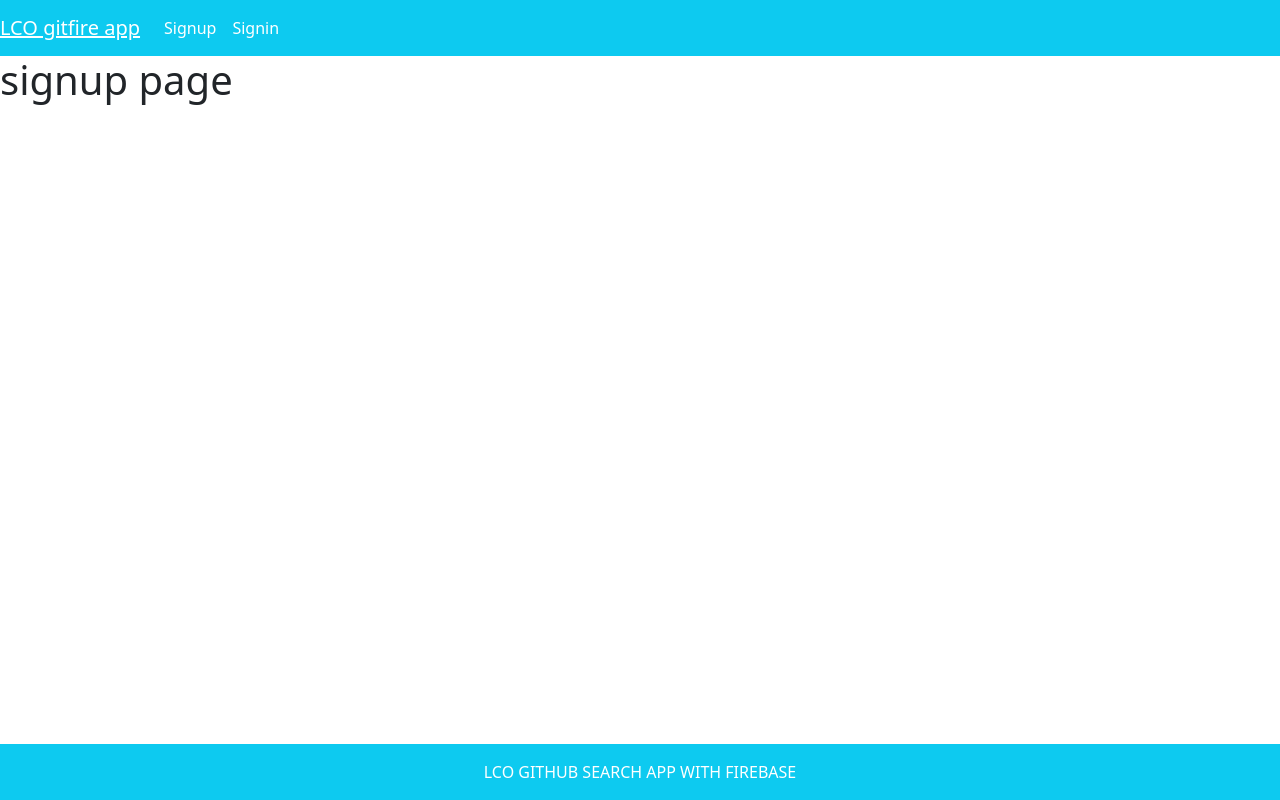
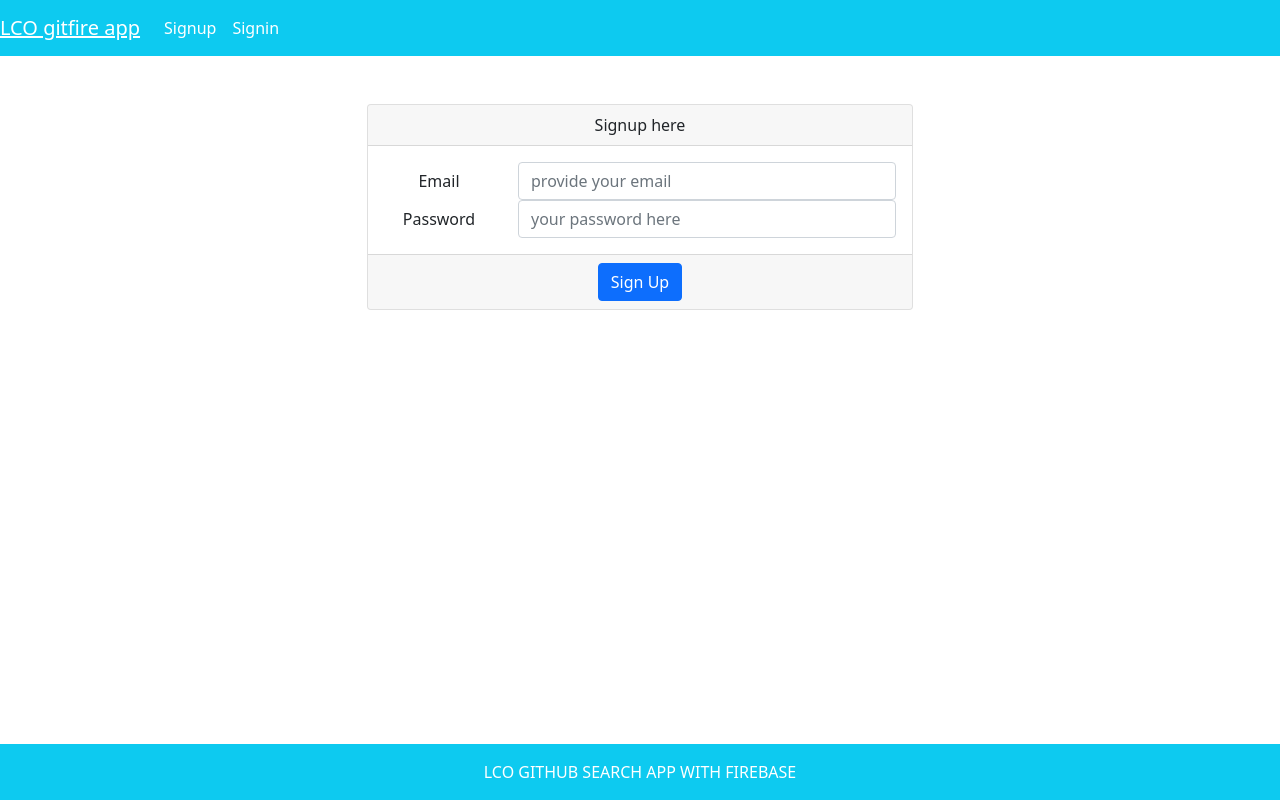
Before and after one commit to gouravmarch20/firebase-gitSearch, a React (Create React App) app: page /signup in a window 1280 px wide. Built offline with nearby package versions, Linux system fonts and the light colour scheme; no server answers.

Commit message:
feat : siginup & signin

```diff
--- a/src/pages/Signin.js
+++ b/src/pages/Signin.js
@@ -1,11 +1,101 @@
-import React from 'react'
+import React, { useState, useContext } from 'react'
+import {
+  Container,
+  Form,
+  Button,
+  FormGroup,
+  Label,
+  Col,
+  Input,
+  Row,
+  Card,
+  CardBody,
+  CardFooter,
+  CardHeader
+} from 'reactstrap'
+import { getAuth, signInWithEmailAndPassword } from "firebase/auth";
+import { UserContext } from '../contexts/context/UserContext'
+import { Redirect } from 'react-router-dom'
+import { toast } from 'react-toastify'
+const Signin = () => {
+  const context = useContext(UserContext)
 
-const Signin = () => {
+  const [email, setEmail] = useState('')
+  const [password, setPassword] = useState('')
+
+  const handleSignUp = () => {
+    const auth = getAuth();
+
+signInWithEmailAndPassword(auth , email, password)
+      .then(res => {
+        console.log(res)
+        context.setUser({ email: res.user.email, uid: res.user.uid })
+      })
+      .catch(error => {
+        console.log(error)
+        toast(error.message, {
+          type: 'error'
+        })
+      })
+  }
+
+  const handleSubmit = e => {
+    e.preventDefault()
+    handleSignUp()
+  }
+
+  if (context.user?.uid) {
+    return <Redirect to='/' />
+  }
   return (
-    <div>
-      <h1>signin</h1>
-    </div>
+    <Container className='text-center'>
+      <Row>
+        <Col lg={6} className='offset-lg-3 mt-5'>
+          <Card>
+            <Form onSubmit={handleSubmit}>
+              <CardHeader className=''>Signin here</CardHeader>
+              <CardBody>
+                <FormGroup row>
+                  <Label for='email' sm={3}>
+                    Email
+                  </Label>
+                  <Col sm={9}>
+                    <Input
+                      type='email'
+                      name='email'
+                      id='email'
+                      placeholder='provide your email'
+                      value={email}
+                      onChange={e => setEmail(e.target.value)}
+                    />
+                  </Col>
+                </FormGroup>
+                <FormGroup row>
+                  <Label for='password' sm={3}>
+                    Password
+                  </Label>
+                  <Col sm={9}>
+                    <Input
+                      type='password'
+                      name='password'
+                      id='password'
+                      placeholder='your password here'
+                      value={password}
+                      onChange={e => setPassword(e.target.value)}
+                    />
+                  </Col>
+                </FormGroup>
+              </CardBody>
+              <CardFooter>
+                <Button type='submit' block color='primary'>
+                  Sign In
+                </Button>
+              </CardFooter>
+            </Form>
+          </Card>
+        </Col>
+      </Row>
+    </Container>
   )
 }
-
-export default Signin
+export default Signin;
--- a/src/pages/Signup.js
+++ b/src/pages/Signup.js
@@ -1,10 +1,102 @@
-import React from 'react'
+import React, { useState, useContext } from 'react'
+import {
+  Container,
+  Form,
+  Button,
+  FormGroup,
+  Label,
+  Col,
+  Input,
+  Row,
+  Card,
+  CardBody,
+  CardFooter,
+  CardHeader
+} from 'reactstrap'
+import { getAuth, createUserWithEmailAndPassword } from "firebase/auth";
 
+import { UserContext } from '../contexts/context/UserContext'
+
+import { Redirect } from 'react-router-dom'
+import { toast } from 'react-toastify'
 const Signup = () => {
+  const context = useContext(UserContext)
+
+  const [email, setEmail] = useState('')
+  const [password, setPassword] = useState('')
+  const handleSignUp = () => {
+    const auth = getAuth();
+
+      createUserWithEmailAndPassword(auth , email, password)
+      .then(res => {
+        console.log(res)
+        context.setUser({ email: res.user.email, uid: res.user.uid })
+      })
+      .catch(error => {
+        console.log(error)
+        toast(error.message, {
+          type: 'error'
+        })
+      })
+  }
+
+  const handleSubmit = e => {
+    e.preventDefault()
+    handleSignUp()
+  }
+
+  if (context.user?.uid) {
+    return <Redirect to='/' />
+  }
   return (
-    <div>
-      <h1>signup page</h1>
-    </div>
+    <Container className='text-center'>
+      <Row>
+        <Col lg={6} className='offset-lg-3 mt-5'>
+          <Card>
+            <Form onSubmit={handleSubmit}>
+              <CardHeader className=''>Signup here</CardHeader>
+              <CardBody>
+                <FormGroup row>
+                  <Label for='email' sm={3}>
+                    Email
+                  </Label>
+                  <Col sm={9}>
+                    <Input
+                      type='email'
+                      name='email'
+                      id='email'
+                      placeholder='provide your email'
+                      value={email}
+                      onChange={e => setEmail(e.target.value)}
+                    />
+                  </Col>
+                </FormGroup>
+                <FormGroup row>
+                  <Label for='password' sm={3}>
+                    Password
+                  </Label>
+                  <Col sm={9}>
+                    <Input
+                      type='password'
+                      name='password'
+                      id='password'
+                      placeholder='your password here'
+                      value={password}
+                      onChange={e => setPassword(e.target.value)}
+                    />
+                  </Col>
+                </FormGroup>
+              </CardBody>
+              <CardFooter>
+                <Button type='submit' block color='primary'>
+                  Sign Up
+                </Button>
+              </CardFooter>
+            </Form>
+          </Card>
+        </Col>
+      </Row>
+    </Container>
   )
 }
 
```
